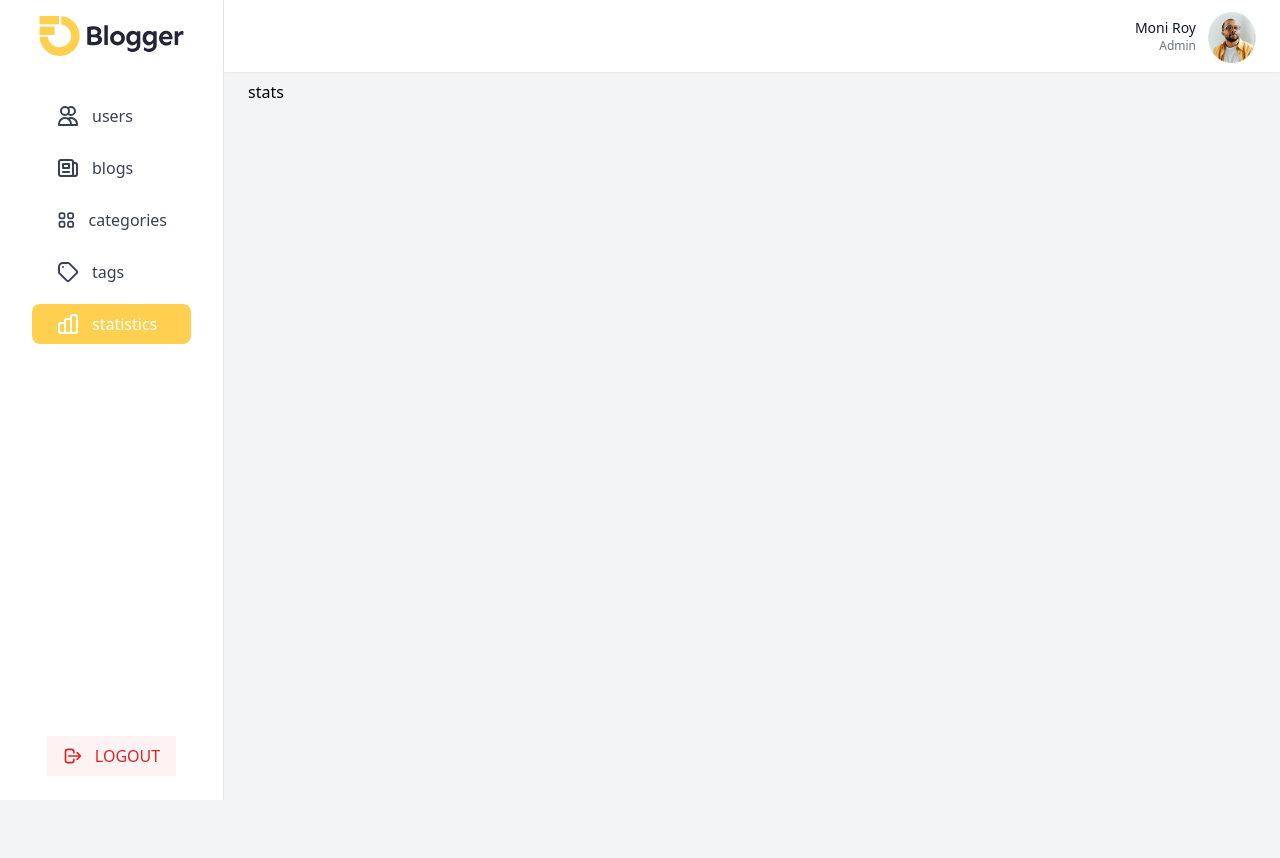
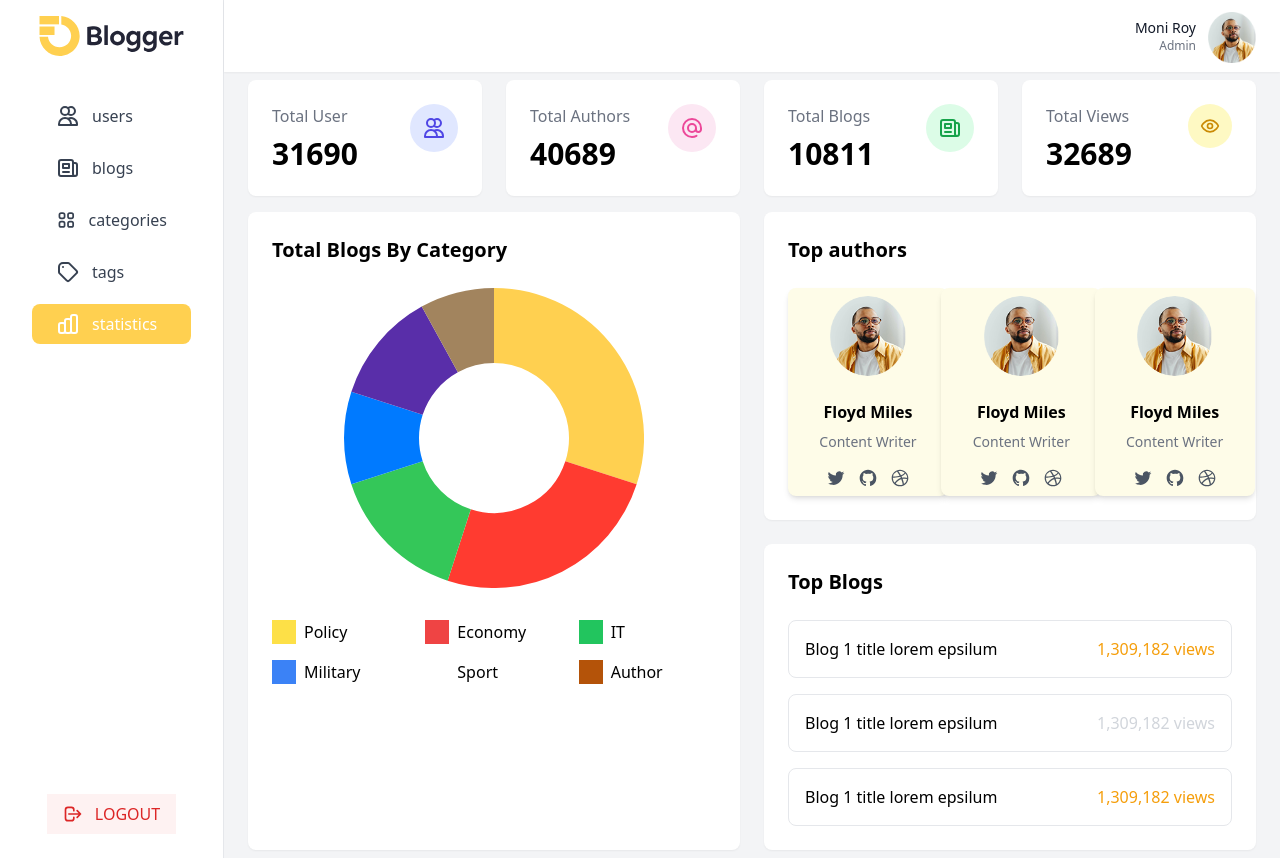
Before and after one commit to ayoub-akraou/Blogger, a React (Vite) app in the folder frontend/: page /admin/stats in a window 1280 px wide. Before the commit the page ends 800 px from the top, so only its background shows below. Built offline with nearby package versions, Linux system fonts and the light colour scheme.

Commit message:
feat(pages/stats): ajouter la page statistiques avec doughnut chart et cartes de stats

```diff
--- a/frontend/src/pages/stats.jsx
+++ b/frontend/src/pages/stats.jsx
@@ -1,7 +1,169 @@
-import React from 'react'
+import React, { useEffect, useRef } from "react";
+import Chart from "chart.js/auto";
+import AuthorCard from "../components/UI/Cards/AuthorCard";
+import StatsCard from "../components/UI/Cards/StatsCard.jsx";
+import AtSign from "../components/Icons/AtSign.jsx";
+import UsersIcon from "../components/Icons/UsersIcon.jsx";
+import BlogsIcon from "../components/Icons/BlogsIcon.jsx";
+import Eye from "../components/Icons/Eye.jsx";
 
-export default function stats() {
+export default function Stats() {
+  const chartRef = useRef(null);
+  const chartInstance = useRef(null);
+
+  useEffect(() => {
+    const ctx = chartRef.current.getContext("2d");
+
+    const data = {
+      labels: ["Policy", "Economy", "IT", "Military", "Sport", "Author"],
+      datasets: [
+        {
+          data: [30, 25, 15, 10, 12, 8],
+          backgroundColor: [
+            "#ffd050", // Policy - jaune
+            "#ff3b30", // Economy - rouge
+            "#34c759", // IT - vert
+            "#007aff", // Military - bleu
+            "#592ea9", // Sport - violet
+            "#a2845e", // Author - marron
+          ],
+          borderWidth: 0,
+          hoverOffset: 10,
+        },
+      ],
+    };
+
+    const options = {
+      responsive: true,
+      maintainAspectRatio: true,
+      cutout: "50%", // Taille du trou au milieu (pour l'effet donut)
+      plugins: {
+        legend: {
+          display: false,
+        },
+        tooltip: {
+          callbacks: {
+            label: function (context) {
+              const label = context.label || "";
+              const value = context.raw || 0;
+              const total = context.chart.data.datasets[0].data.reduce(
+                (a, b) => a + b,
+                0
+              );
+              const percentage = Math.round((value / total) * 100);
+              return `${label}: ${percentage}% (${value})`;
+            },
+          },
+        },
+      },
+    };
+
+    if (chartInstance.current) chartInstance.current.destroy();
+    chartInstance.current = new Chart(ctx, {
+      type: "doughnut",
+      data,
+      options,
+    });
+    return () => chartInstance.current.destroy();
+  }, []);
+
   return (
-    <div>stats</div>
-  )
+    <>
+      <div className="max-w-7xl mx-auto">
+        {/* <!-- Stats Cards --> */}
+        <div className="grid grid-cols-2 lg:grid-cols-4 gap-6 mb-4">
+          {/* <!-- Total User --> */}
+          <StatsCard title="Total User" count={31690} className="[&_.icon]:bg-indigo-100">
+            <UsersIcon className="stroke-indigo-600" />
+          </StatsCard>
+          {/* <!-- Total Authors --> */}
+          <StatsCard title="Total Authors" count={40689} className="[&_.icon]:bg-pink-100">
+            <AtSign className="stroke-pink-600"/>
+          </StatsCard>
+          {/* <!-- Total Blogs --> */}
+          <StatsCard title="Total Blogs" count={10811} className="[&_.icon]:bg-green-100">
+            <BlogsIcon className="stroke-green-600"/>
+          </StatsCard>
+
+          {/* <!-- Total Views --> */}
+          <StatsCard title="Total Views" count={32689} className="[&_.icon]:bg-yellow-100">
+            <Eye className="stroke-yellow-600"/>
+          </StatsCard>
+        </div>
+
+        {/* <!-- Main Content --> */}
+        <div class="grid grid-cols-1 lg:grid-cols-2 gap-6">
+          {/* <!-- Chart Section --> */}
+          <div class="bg-white p-6 rounded-lg shadow-sm">
+            <h2 class="text-xl font-bold mb-6">Total Blogs By Category</h2>
+            <div class="flex justify-center mb-8">
+              {/* <!-- Chart.js Canvas --> */}
+              <div style={{ width: "300px", height: "300px" }}>
+                <canvas ref={chartRef} id="blogCategoryChart" />
+              </div>
+            </div>
+            <div class="grid grid-cols-3 gap-4">
+              <div class="flex items-center">
+                <div class="w-6 h-6 bg-yellow-300 mr-2"></div>
+                <span>Policy</span>
+              </div>
+              <div class="flex items-center">
+                <div class="w-6 h-6 bg-red-500 mr-2"></div>
+                <span>Economy</span>
+              </div>
+              <div class="flex items-center">
+                <div class="w-6 h-6 bg-green-500 mr-2"></div>
+                <span>IT</span>
+              </div>
+              <div class="flex items-center">
+                <div class="w-6 h-6 bg-blue-500 mr-2"></div>
+                <span>Military</span>
+              </div>
+              <div class="flex items-center">
+                <div class="w-6 h-6 bg-purple-600 mr-2"></div>
+                <span>Sport</span>
+              </div>
+              <div class="flex items-center">
+                <div class="w-6 h-6 bg-amber-700 mr-2"></div>
+                <span>Author</span>
+              </div>
+            </div>
+          </div>
+
+          {/* <!-- Top Authors Section --> */}
+          <div class="space-y-6">
+            <div class="bg-white p-6 rounded-lg shadow-sm">
+              <h2 class="text-xl font-bold mb-6">Top authors</h2>
+              <div class="grid grid-cols-1 md:grid-cols-3 gap-4">
+                <AuthorCard className="!p-2 [&>img]:w-20 [&>img]:h-20 min-w-[120px]" />
+                <AuthorCard className="!p-2 [&>img]:w-20 [&>img]:h-20 min-w-[120px]" />
+                <AuthorCard className="!p-2 [&>img]:w-20 [&>img]:h-20 min-w-[120px]" />
+              </div>
+            </div>
+            {/* <!-- Top Blogs Section --> */}
+            <div class="bg-white p-6 rounded-lg shadow-sm">
+              <h2 class="text-xl font-bold mb-6">Top Blogs</h2>
+              <div class="space-y-4">
+                {/* <!-- Blog Item 1 --> */}
+                <div class="flex justify-between items-center p-4 border rounded-lg">
+                  <div class="font-medium">Blog 1 title lorem epsilum</div>
+                  <div class="text-amber-500">1,309,182 views</div>
+                </div>
+                {/* <!-- Blog Item 2 --> */}
+                <div class="flex justify-between items-center p-4 border rounded-lg">
+                  <div class="font-medium">Blog 1 title lorem epsilum</div>
+                  <div class="text-gray-300">1,309,182 views</div>
+                </div>
+                {/* <!-- Blog Item 3 --> */}
+                <div class="flex justify-between items-center p-4 border rounded-lg">
+                  <div class="font-medium">Blog 1 title lorem epsilum</div>
+                  <div class="text-amber-500">1,309,182 views</div>
+                </div>
+              </div>
+            </div>
+          </div>
+        </div>
+      </div>
+    </>
+  );
 }
```
